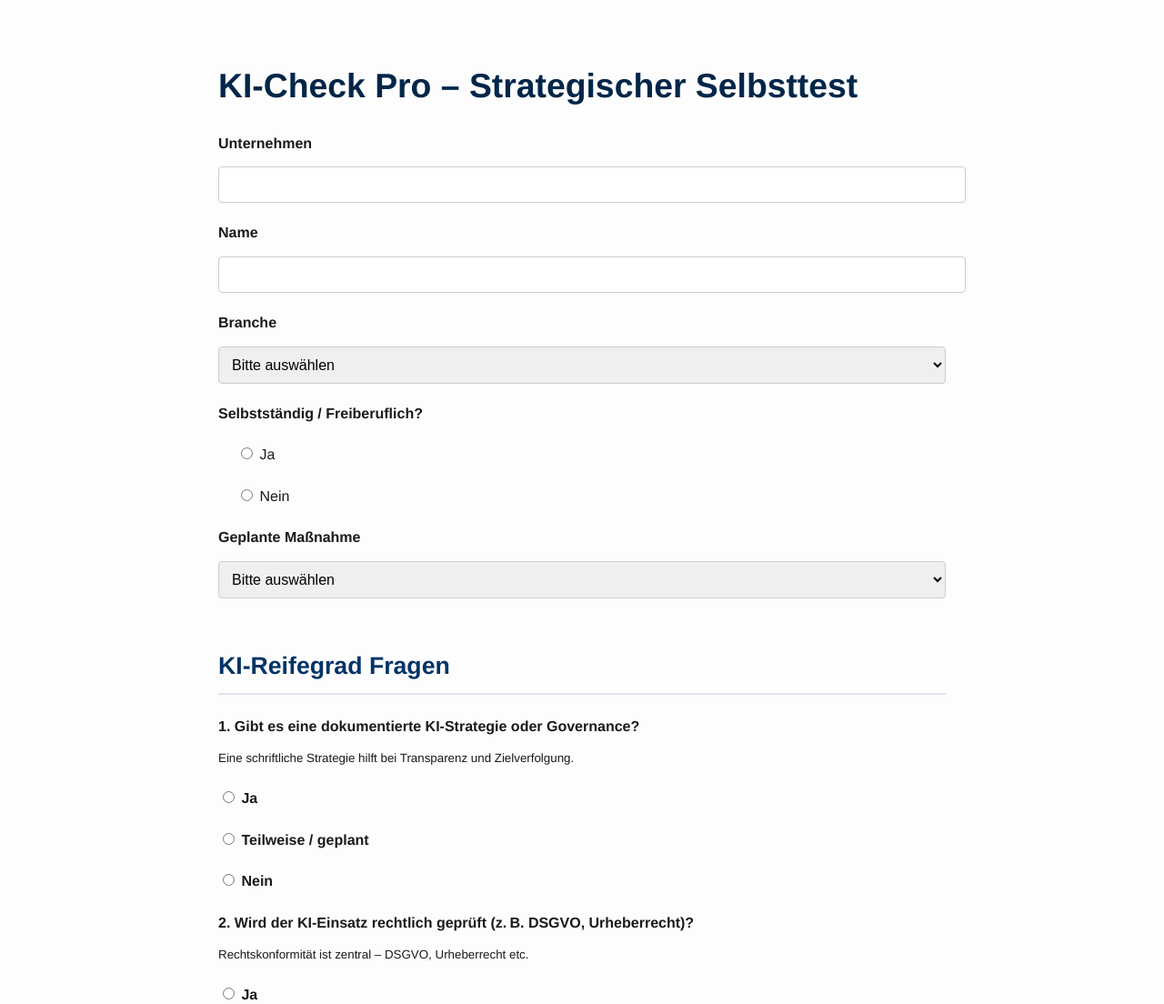
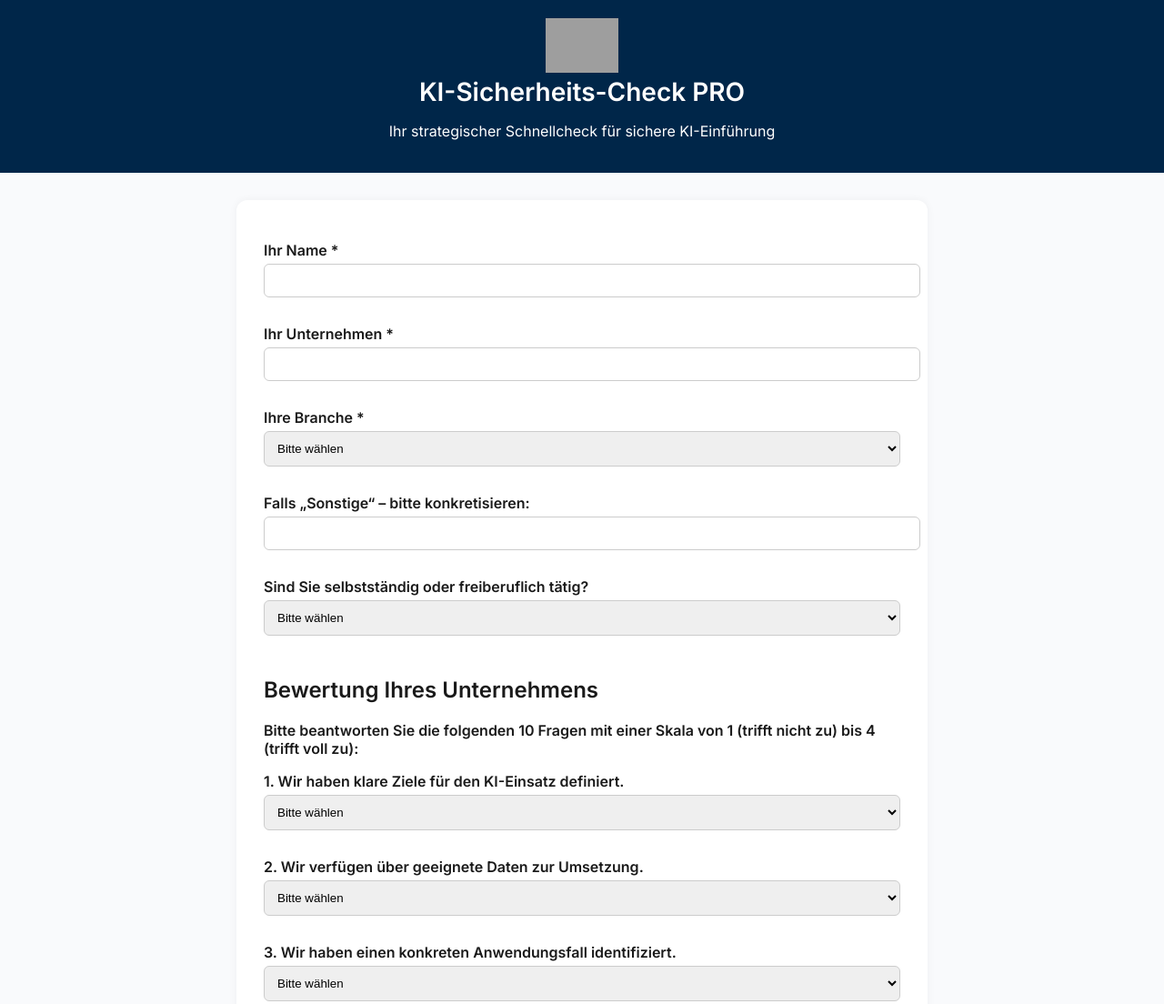
Before and after one commit to Wolf-Achtung/ki-agent-service, a plain HTML site: page formular/index.html in a window 1280 px wide. Shown: the top 1104 px of the page at 91% size. Drawn offline with Linux system fonts and the light colour scheme; files that its build step writes are made by us from their sources; grey boxes are pictures that could not be loaded.

Commit message:
Add files via upload

```diff
--- a/formular/index.html
+++ b/formular/index.html
@@ -1,200 +1,228 @@
 <!DOCTYPE html>
 <html lang="de">
 <head>
-  <meta charset="UTF-8">
-  <meta name="viewport" content="width=device-width, initial-scale=1.0">
-  <title>KI-Check Pro – Strategischer Selbsttest</title>
-  <link rel="stylesheet" href="style.css" />
+  <meta charset="UTF-8" />
+  <meta name="viewport" content="width=device-width, initial-scale=1.0" />
+  <title>KI-Sicherheits-Check</title>
+
+  <!-- Schrift & Design -->
+  <link href="https://fonts.googleapis.com/css2?family=Inter:wght@400;600&display=swap" rel="stylesheet" />
+
+  <!-- Favicon (optional) -->
+  <link rel="icon" href="https://check.ki-sicherheit.jetzt/badges/ki-sicherheit-logo.png" type="image/png" />
+
+  <!-- CSS-Styling (optional via extern oder eingebettet) -->
   <style>
     body {
-      font-family: 'Helvetica Neue', sans-serif;
+      font-family: 'Inter', sans-serif;
+      background-color: #f9fafc;
+      color: #1a1a1a;
       margin: 0;
-      padding: 40px;
-      background-color: #fdfdfd;
-      color: #1a1a1a;
-      max-width: 800px;
-      margin: auto;
+      padding: 0;
     }
+
+    header {
+      background-color: #002649;
+      color: white;
+      padding: 20px;
+      text-align: center;
+    }
+
     h1 {
-      color: #002649;
-      font-size: 28pt;
+      font-size: 28px;
+      margin: 0;
     }
-    h2 {
-      margin-top: 2em;
-      font-size: 20pt;
-      border-bottom: 2px solid #dde3ee;
-      padding-bottom: 0.3em;
-      color: #003366;
+
+    form {
+      max-width: 700px;
+      margin: 30px auto;
+      background: white;
+      padding: 30px;
+      border-radius: 12px;
+      box-shadow: 0 0 10px rgba(0,0,0,0.05);
     }
+
     label {
-      font-weight: bold;
       display: block;
-      margin-top: 20px;
+      margin: 15px 0 5px;
+      font-weight: 600;
     }
-    select, input[type="text"] {
+
+    input[type="text"], select, textarea {
       width: 100%;
       padding: 10px;
-      margin-top: 5px;
-      font-size: 1em;
+      margin-bottom: 15px;
       border: 1px solid #ccc;
-      border-radius: 4px;
+      border-radius: 6px;
     }
-    .question {
-      margin-top: 1.5em;
-      padding: 15px;
-      background: #f9fafc;
-      border-left: 4px solid #003366;
-      border-radius: 8px;
+
+    .form-submit {
+      background-color: #002649;
+      color: white;
+      border: none;
+      padding: 12px 20px;
+      font-size: 16px;
+      cursor: pointer;
+      border-radius: 6px;
     }
-    .question small {
-      display: block;
-      color: #555;
-      margin-top: 5px;
-    }
-    .radio-group {
-      margin-top: 10px;
-    }
-    .radio-group label {
-      font-weight: normal;
-      display: block;
-      margin-left: 20px;
-    }
-    textarea {
-      width: 100%;
-      padding: 10px;
-      margin-top: 10px;
-      font-size: 1em;
-      border: 1px solid #ccc;
-      border-radius: 4px;
-      resize: vertical;
-      min-height: 60px;
-    }
-    button {
-      margin-top: 30px;
-      background-color: #003366;
-      color: white;
-      padding: 12px 20px;
-      font-size: 1em;
-      border: none;
-      border-radius: 4px;
-      cursor: pointer;
-    }
-    button:hover {
-      background-color: #002244;
+
+    .form-submit:hover {
+      background-color: #004080;
     }
   </style>
+  <!-- Formular-Logik -->
+  <script defer src="form.js"></script>
 </head>
 <body>
-  <form id="kiForm">
-  <h1>KI-Check Pro – Strategischer Selbsttest</h1>
+  <header>
+    <img src="https://check.ki-sicherheit.jetzt/badges/ki-sicherheit-logo.png" alt="Logo" style="max-height: 60px;" />
+    <h1>KI-Sicherheits-Check PRO</h1>
+    <p>Ihr strategischer Schnellcheck für sichere KI-Einführung</p>
+  </header>
 
-  <label>Unternehmen</label>
-  <input type="text" name="unternehmen" />
+  <form id="ki-form">
 
-  <label>Name</label>
-  <input type="text" name="name" />
+    <!-- Name / Firma -->
+    <label for="name">Ihr Name *</label>
+    <input type="text" id="name" name="name" required />
 
-  <label>Branche</label>
-  <select name="branche">
-    <option>Bitte auswählen</option>
-    <option>Medien</option>
-    <option>Bildung</option>
-    <option>Verwaltung</option>
-    <option>Handel</option>
-    <option>IT / Software</option>
-    <option>Sonstige</option>
-  </select>
+    <label for="unternehmen">Ihr Unternehmen *</label>
+    <input type="text" id="unternehmen" name="unternehmen" required />
 
-  <label>Selbstständig / Freiberuflich?</label>
-  <div class="radio-group">
-    <label><input type="radio" name="selbststaendig" value="Ja" /> Ja</label>
-    <label><input type="radio" name="selbststaendig" value="Nein" /> Nein</label>
-  </div>
+    <!-- Branche -->
+    <label for="branche">Ihre Branche *</label>
+    <select id="branche" name="branche" required>
+      <option value="">Bitte wählen</option>
+      <option value="Gesundheit & Pflege">Gesundheit & Pflege</option>
+      <option value="Industrie & Produktion">Industrie & Produktion</option>
+      <option value="Handwerk">Handwerk</option>
+      <option value="Medien & Kommunikation">Medien & Kommunikation</option>
+      <option value="Bildung & Forschung">Bildung & Forschung</option>
+      <option value="IT & Technologie">IT & Technologie</option>
+      <option value="Sonstige">Sonstige</option>
+    </select>
 
-     <label for="massnahmen">Geplante Maßnahme</label>
-      <select id="massnahmen" name="massnahmen" required>
-        <option value="">Bitte auswählen</option>
-        <option>Beratung / Strategie</option>
-        <option>Risikoanalyse</option>
-        <option>Datenschutz / Compliance</option>
-        <option>KI-Tool-Integration</option>
-        <option>Mitarbeiterschulung</option>
-        <option>noch unklar</option>
-      </select>
+    <label for="branche_sonstige">Falls „Sonstige“ – bitte konkretisieren:</label>
+    <input type="text" id="branche_sonstige" name="branche_sonstige" />
 
-  <h2>KI-Reifegrad Fragen</h2>
-     <div id="questions"></div>
+    <!-- Selbstständig -->
+    <label for="selbststaendig">Sind Sie selbstständig oder freiberuflich tätig?</label>
+    <select id="selbststaendig" name="selbststaendig" required>
+      <option value="">Bitte wählen</option>
+      <option value="Ja">Ja</option>
+      <option value="Nein">Nein</option>
+    </select>
 
-  <h2>Freitextfelder</h2>
-  <label>Welche Tools kommen bereits zum Einsatz?</label>
-  <textarea name="tools"></textarea>
+    <!-- Fragen 1–10 -->
+    <h2 style="margin-top: 30px;">Bewertung Ihres Unternehmens</h2>
 
-  <label>Was ist Ihr zentrales Ziel beim KI-Einsatz?</label>
-  <textarea name="ziel"></textarea>
+    <p><strong>Bitte beantworten Sie die folgenden 10 Fragen mit einer Skala von 1 (trifft nicht zu) bis 4 (trifft voll zu):</strong></p>
 
-  <label>Wo sehen Sie aktuell die größten Herausforderungen?</label>
-  <textarea name="herausforderung"></textarea>
+    <!-- Schleifenersatz: statisch -->
+    <label for="frage1">1. Wir haben klare Ziele für den KI-Einsatz definiert.</label>
+    <select id="frage1" name="frage1" required>
+      <option value="">Bitte wählen</option>
+      <option value="1">1 – trifft nicht zu</option>
+      <option value="2">2</option>
+      <option value="3">3</option>
+      <option value="4">4 – trifft voll zu</option>
+    </select>
 
-  <button type="submit">Analyse starten</button>
+    <label for="frage2">2. Wir verfügen über geeignete Daten zur Umsetzung.</label>
+    <select id="frage2" name="frage2" required>
+      <option value="">Bitte wählen</option>
+      <option value="1">1</option>
+      <option value="2">2</option>
+      <option value="3">3</option>
+      <option value="4">4</option>
+    </select>
+
+    <label for="frage3">3. Wir haben einen konkreten Anwendungsfall identifiziert.</label>
+    <select id="frage3" name="frage3" required>
+      <option value="">Bitte wählen</option>
+      <option value="1">1</option>
+      <option value="2">2</option>
+      <option value="3">3</option>
+      <option value="4">4</option>
+    </select>
+
+    <label for="frage4">4. Unser Team ist mit KI vertraut oder geschult.</label>
+    <select id="frage4" name="frage4" required>
+      <option value="">Bitte wählen</option>
+      <option value="1">1</option>
+      <option value="2">2</option>
+      <option value="3">3</option>
+      <option value="4">4</option>
+    </select>
+
+    <label for="frage5">5. Es existieren Prozesse zum Umgang mit KI-Risiken.</label>
+    <select id="frage5" name="frage5" required>
+      <option value="">Bitte wählen</option>
+      <option value="1">1</option>
+      <option value="2">2</option>
+      <option value="3">3</option>
+      <option value="4">4</option>
+    </select>
+
+    <label for="frage6">6. Wir berücksichtigen rechtliche Aspekte (DSGVO, Urheberrecht etc.).</label>
+    <select id="frage6" name="frage6" required>
+      <option value="">Bitte wählen</option>
+      <option value="1">1</option>
+      <option value="2">2</option>
+      <option value="3">3</option>
+      <option value="4">4</option>
+    </select>
+
+    <label for="frage7">7. KI ist Teil unserer Strategie und Geschäftsprozesse.</label>
+    <select id="frage7" name="frage7" required>
+      <option value="">Bitte wählen</option>
+      <option value="1">1</option>
+      <option value="2">2</option>
+      <option value="3">3</option>
+      <option value="4">4</option>
+    </select>
+
+    <label for="frage8">8. Wir messen Erfolge von KI-Einsätzen aktiv.</label>
+    <select id="frage8" name="frage8" required>
+      <option value="">Bitte wählen</option>
+      <option value="1">1</option>
+      <option value="2">2</option>
+      <option value="3">3</option>
+      <option value="4">4</option>
+    </select>
+
+    <label for="frage9">9. Wir nutzen Tools, Plattformen oder Schnittstellen für KI.</label>
+    <select id="frage9" name="frage9" required>
+      <option value="">Bitte wählen</option>
+      <option value="1">1</option>
+      <option value="2">2</option>
+      <option value="3">3</option>
+      <option value="4">4</option>
+    </select>
+
+    <label for="frage10">10. Wir haben interne oder externe Expertise für KI.</label>
+    <select id="frage10" name="frage10" required>
+      <option value="">Bitte wählen</option>
+      <option value="1">1</option>
+      <option value="2">2</option>
+      <option value="3">3</option>
+      <option value="4">4</option>
+    </select>
+
+    <!-- Freitextfelder -->
+    <label for="massnahmen">Welche Maßnahme planen Sie konkret?</label>
+    <textarea id="massnahmen" name="massnahmen" rows="3"></textarea>
+
+    <label for="tools">Welche Tools oder Plattformen setzen Sie bereits ein?</label>
+    <textarea id="tools" name="tools" rows="3"></textarea>
+
+    <label for="herausforderung">Wo liegt Ihre größte Herausforderung?</label>
+    <textarea id="herausforderung" name="herausforderung" rows="3"></textarea>
+
+    <label for="ziel">Welches Ziel möchten Sie durch KI erreichen?</label>
+    <textarea id="ziel" name="ziel" rows="3"></textarea>
+
+    <!-- Absenden -->
+    <button type="submit" class="form-submit">Absenden & Auswertung anfordern</button>
   </form>
-<script src="form.js"></script>
-  <script>
-    const questions = [
-      "Gibt es eine dokumentierte KI-Strategie oder Governance?",
-      "Wird der KI-Einsatz rechtlich geprüft (z. B. DSGVO, Urheberrecht)?",
-      "Führen Sie ein zentrales Verzeichnis über eingesetzte KI-Systeme?",
-      "Liegt bei externen KI-Anbietern ein AV-Vertrag oder Äquivalent vor?",
-      "Gibt es ein internes KI-Audit- oder Kontrollverfahren?",
-      "Werden Mitarbeitende in sensiblen Bereichen zum KI-Einsatz geschult?",
-      "Sind automatisierte Entscheidungen nachvollziehbar und steuerbar?",
-      "Gibt es Richtlinien zum ethischen KI-Einsatz?",
-      "Wird der KI-Einsatz regelmäßig evaluiert und angepasst?",
-      "Werden Ergebnisse auf Verzerrung oder Fehler geprüft?"
-    ];
-
-    const hints = [
-      "Eine schriftliche Strategie hilft bei Transparenz und Zielverfolgung.",
-      "Rechtskonformität ist zentral – DSGVO, Urheberrecht etc.",
-      "Ein Inventar zeigt, wo welche Systeme im Einsatz sind.",
-      "Für externe Anbieter sind AV-Verträge Pflicht.",
-      "Ein internes Prüfverfahren schafft Sicherheit.",
-      "Sensibilisierung der Mitarbeitenden senkt Risiken.",
-      "Transparente Entscheidungen sind vertrauensfördernd.",
-      "Ethikrichtlinien definieren Grenzen des Machbaren.",
-      "Evaluation erlaubt laufende Optimierung.",
-      "Bias-Checks erhöhen Fairness & Qualität."
-    ];
-
-    const container = document.getElementById('questions');
-    questions.forEach((q, i) => {
-      const field = document.createElement('div');
-
-      const label = document.createElement('label');
-      label.innerText = `${i + 1}. ${q}`;
-      label.setAttribute('for', `q${i + 1}`);
-      field.appendChild(label);
-
-      const hinweis = document.createElement('small');
-      hinweis.className = 'hinweis';
-      hinweis.innerText = hints[i];
-      field.appendChild(hinweis);
-
-      ['Ja', 'Teilweise / geplant', 'Nein'].forEach(value => {
-        const radio = document.createElement('input');
-        radio.type = 'radio';
-        radio.name = `q${i + 1}`;
-        radio.value = value.toLowerCase();
-        radio.required = true;
-
-        const radioLabel = document.createElement('label');
-        radioLabel.appendChild(radio);
-        radioLabel.append(` ${value}`);
-        field.appendChild(radioLabel);
-      });
-
-      field.style.marginBottom = '1rem';
-      container.appendChild(field);
-    });
-  </script>
 </body>
-</html>
```
Also changed, not shown: formular/form.js (+26 -21 lines).
